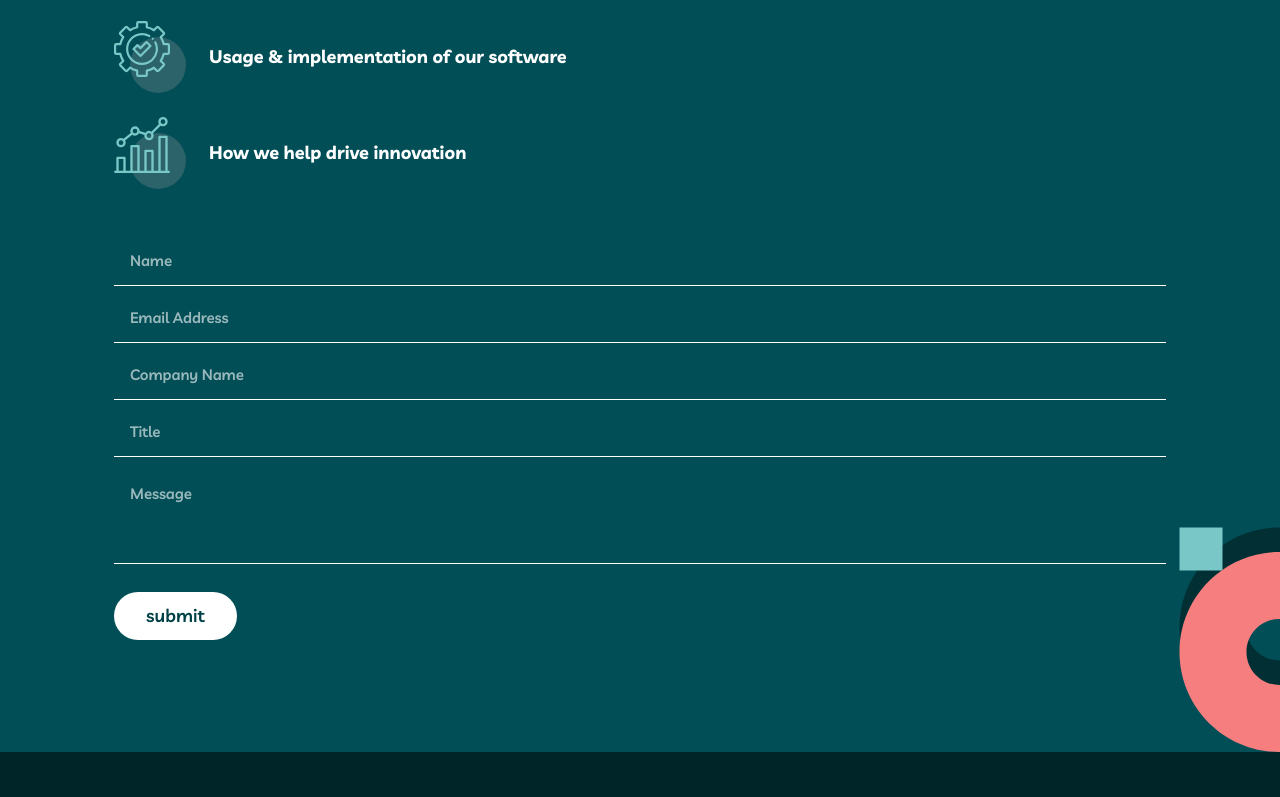
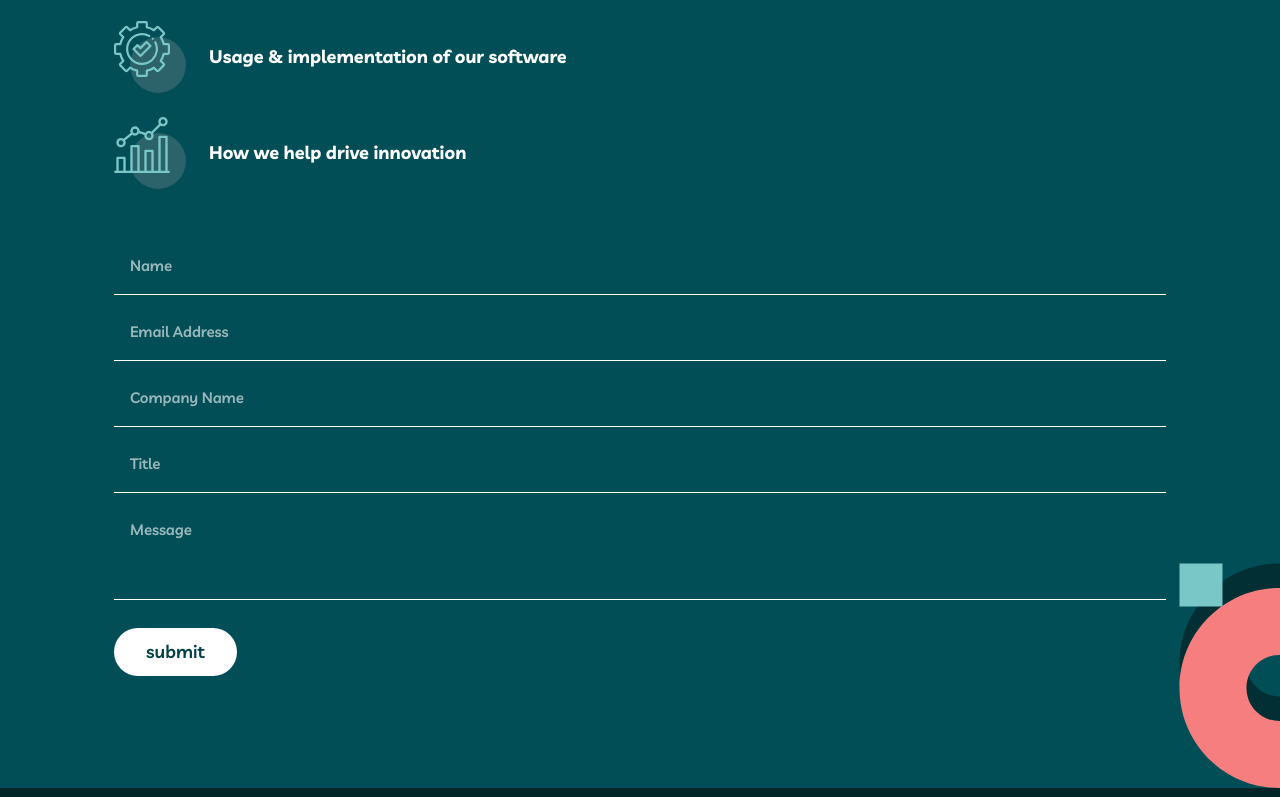
Before and after one commit to ZiGreed/OMG_Project_2022, a plain HTML site: page contact.html in a window 1280 px wide. Shown: the part 443-1240 px from the top of the page. Drawn offline with Linux system fonts and the light colour scheme; a script that the page names is missing.

Commit message:
Fixed all bugs

```diff
--- a/assets/css/style_header.css
+++ b/assets/css/style_header.css
@@ -118,7 +118,7 @@
     width: 100% !important;
   }
 
-  .right{
+  .right {
     margin-left: auto;
     margin-right: 0;
   }
@@ -147,6 +147,7 @@
     display: none;
   }
 }
+
 /* Desktop */
 @media only screen and (min-width: 1440px) {
   #openNav {
@@ -169,7 +170,7 @@
     background-color: #014e56;
   }
 
-  .right{
+  .right {
     margin-left: auto;
     margin-right: 0;
   }
--- a/assets/css/style_main_contact.css
+++ b/assets/css/style_main_contact.css
@@ -1,6 +1,7 @@
 /* div 1 */
 textarea:focus {
     outline: none;
+    border-bottom: 1px solid #79C8C7;
 }
 
 input:focus {
@@ -10,6 +11,10 @@ input:focus {
 
 .error-field {
     border-bottom: 1px solid #F67E7E;
+}
+
+.error-field::placeholder {
+    color: #F67E7E !important;
 }
 
 .error-label {
@@ -97,7 +102,12 @@ input {
     width: 100%;
     border: none;
     border-bottom: 1px solid #FFFFFF;
-    font-family: 'Livvic';
+    font-family: Livvic;
+    font-size: 15px;
+    font-weight: 600;
+    line-height: 25px;
+    letter-spacing: -0.11538461595773697px;
+    text-align: left;
     color: #FFFFFF;
     background-color: #014E56;
     padding: 16px;
@@ -108,13 +118,17 @@ textarea {
     width: 100%;
     border: none;
     border-bottom: 1px solid #FFFFFF;
-    font-family: 'Livvic';
+    font-family: Livvic;
+    font-size: 15px;
+    font-weight: 600;
+    line-height: 25px;
+    letter-spacing: -0.11538461595773697px;
+    text-align: left;
     color: #FFFFFF;
     background-color: #014E56;
     resize: none;
     padding: 0;
     height: 83px;
-
     text-indent: 16px;
     margin-top: 16px;
 }
--- a/assets/javascript/script_body.js
+++ b/assets/javascript/script_body.js
@@ -47,6 +47,7 @@ validate
     {
       errorFieldCssClass: "error-field",
       errorLabelCssClass: "error-label",
+      errorPlaceholderCssClass: "error-placeholder::placeholder",
       errorsContainer: "#name-errors",
     }
   )
--- a/contact.html
+++ b/contact.html
@@ -67,23 +67,23 @@
             </div>
             <div class="contact_form">
                 <form action="#" id="form" autocomplete="off">
-                    <!-- <label for="name">Name</label> -->
-                    <input type="text" class="form__input form-control" autocomplete="off" name="name" id="name" placeholder="Name"/>
+
+                    <input type="text" class="form__input form-control" autocomplete="off" name="name" id="name"
+                        placeholder="Name" />
                     <div id="name-errors"></div>
 
-                    <!-- <label for="email">Email Address</label> -->
-                    <input type="email" class="form__input form-control" autocomplete="off" name="email" id="email" placeholder="Email Address"/>
+                    <input type="email" class="form__input form-control" autocomplete="off" name="email" id="email"
+                        placeholder="Email Address" />
                     <div id="email-errors"></div>
 
-                    <!-- <label for="company_name">Company Name</label> -->
-                    <input type="text" class="form__input form-control" autocomplete="off" name="company_name" id="company_name" placeholder="Company Name"/>
+                    <input type="text" class="form__input form-control" autocomplete="off" name="company_name"
+                        id="company_name" placeholder="Company Name" />
                     <div id="company_name-errors"></div>
 
-                    <!-- <label for="title">Title</label> -->
-                    <input type="text" class="form__input form-control" autocomplete="off" name="title" id="title" placeholder="Title" rows="1"/>
+                    <input type="text" class="form__input form-control" autocomplete="off" name="title" id="title"
+                        placeholder="Title" rows="1" />
                     <div id="title-errors"></div>
 
-                    <!-- <label for="subject">Message</label> -->
                     <textarea id="subject" name="subject" placeholder="Message"></textarea>
                     <div id="subject-errors"></div>
 
```
Also changed, not shown: assets/css/style_footer.css (+4 -3 lines), assets/css/style_main_index.css (+15 -14 lines), assets/css/style_body.css (indentation only).
